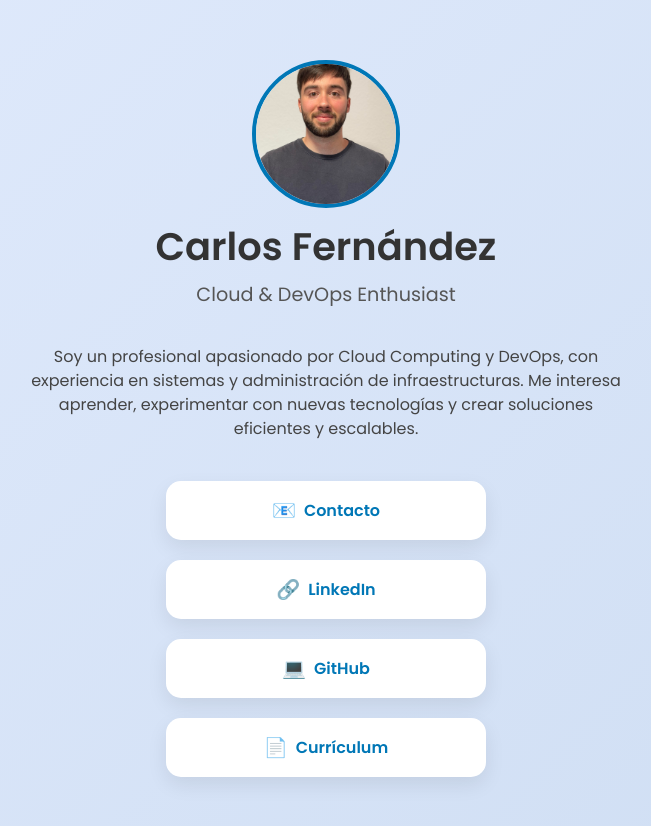
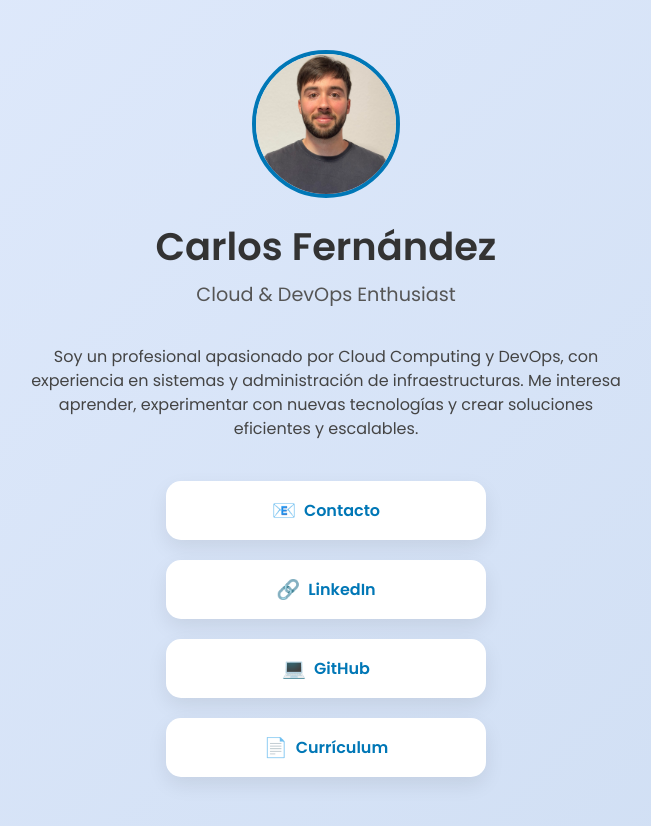
Before and after one commit to CarlosFdezSalazar/carlosfdezsalazar.github.io, a plain HTML site: page index.html in a window 1280 px wide. Shown: the whole page, without its empty margins (314-965 px from the left). Drawn offline with Linux system fonts and the light colour scheme.

Commit message:
Update index.html

```diff
--- a/index.html
+++ b/index.html
@@ -28,14 +28,26 @@
       animation: fadeIn 1s ease forwards;
     }
 
-    .avatar {
+    /* Contenedor del avatar */
+    .avatar-container {
       width: 140px;
       height: 140px;
-      border-radius: 50%;
-      object-fit: cover;
+      border-radius: 50%;   /* círculo */
+      overflow: hidden;     /* recorta la imagen fuera del círculo */
       border: 4px solid #0077b6;
       margin-bottom: 20px;
-      transform: translateY(10px);
+    }
+
+    /* Imagen dentro del avatar */
+    .avatar {
+     image-rendering: auto;           /* default, suaviza escalado */
+      -webkit-backface-visibility: hidden;  /* ayuda a suavizar en Chrome/Safari */
+      -webkit-transform: translateZ(0);
+      image-rendering: auto;
+      width: 100%;
+      height: 100%;
+      object-fit: cover;        /* cubre el círculo sin deformarse */
+      object-position: center 25%; /* mueve la imagen hacia abajo */
     }
 
     h1 {
@@ -130,7 +142,9 @@
 <body>
 
   <div class="header">
-    <img class="avatar" src="avatar.jpg" alt="Carlos Fernández">
+    <div class="avatar-container">
+      <img class="avatar" src="avatar.jpg" alt="Carlos Fernández">
+    </div>
     <h1>Carlos Fernández</h1>
     <h2>Cloud & DevOps Enthusiast</h2>
   </div>
```
